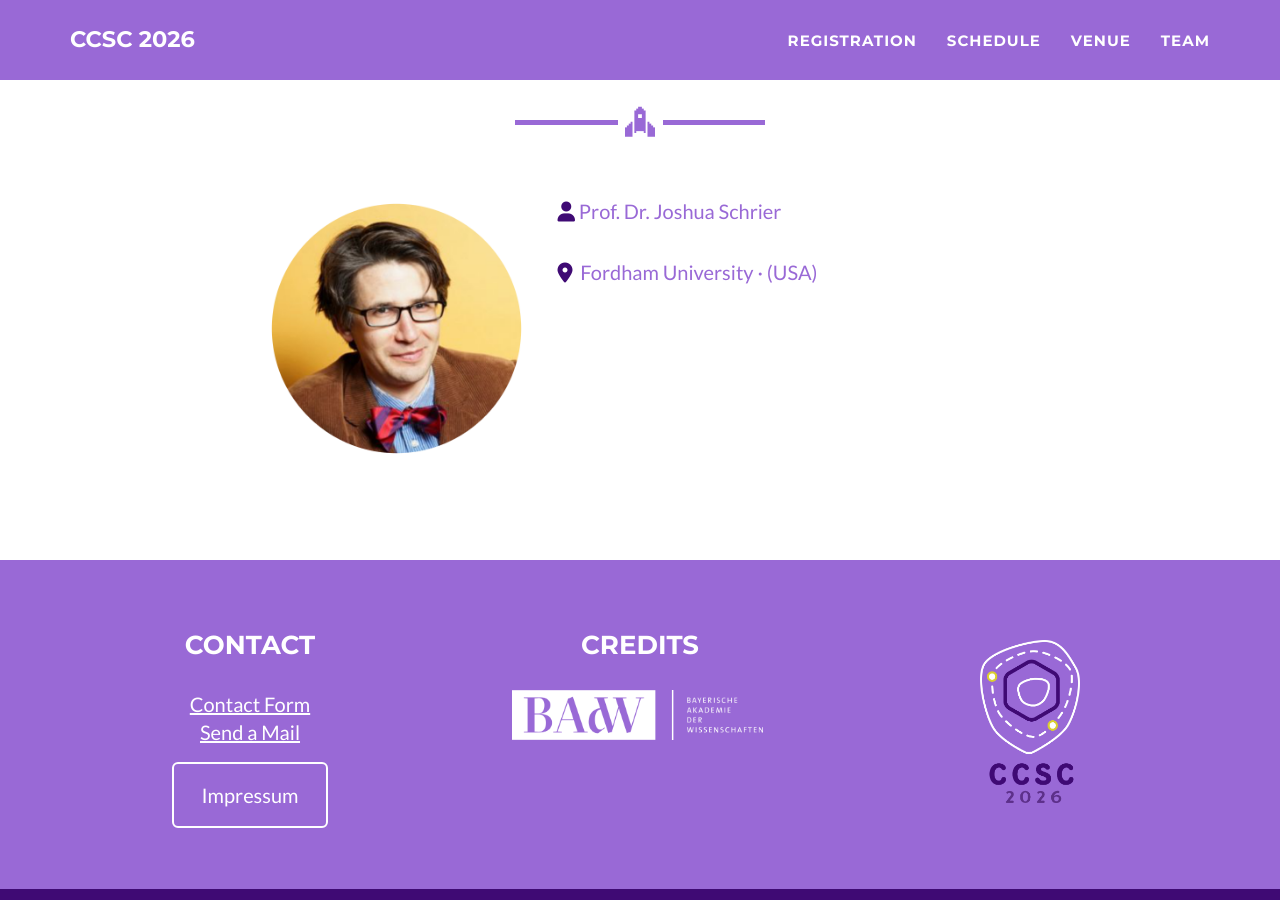
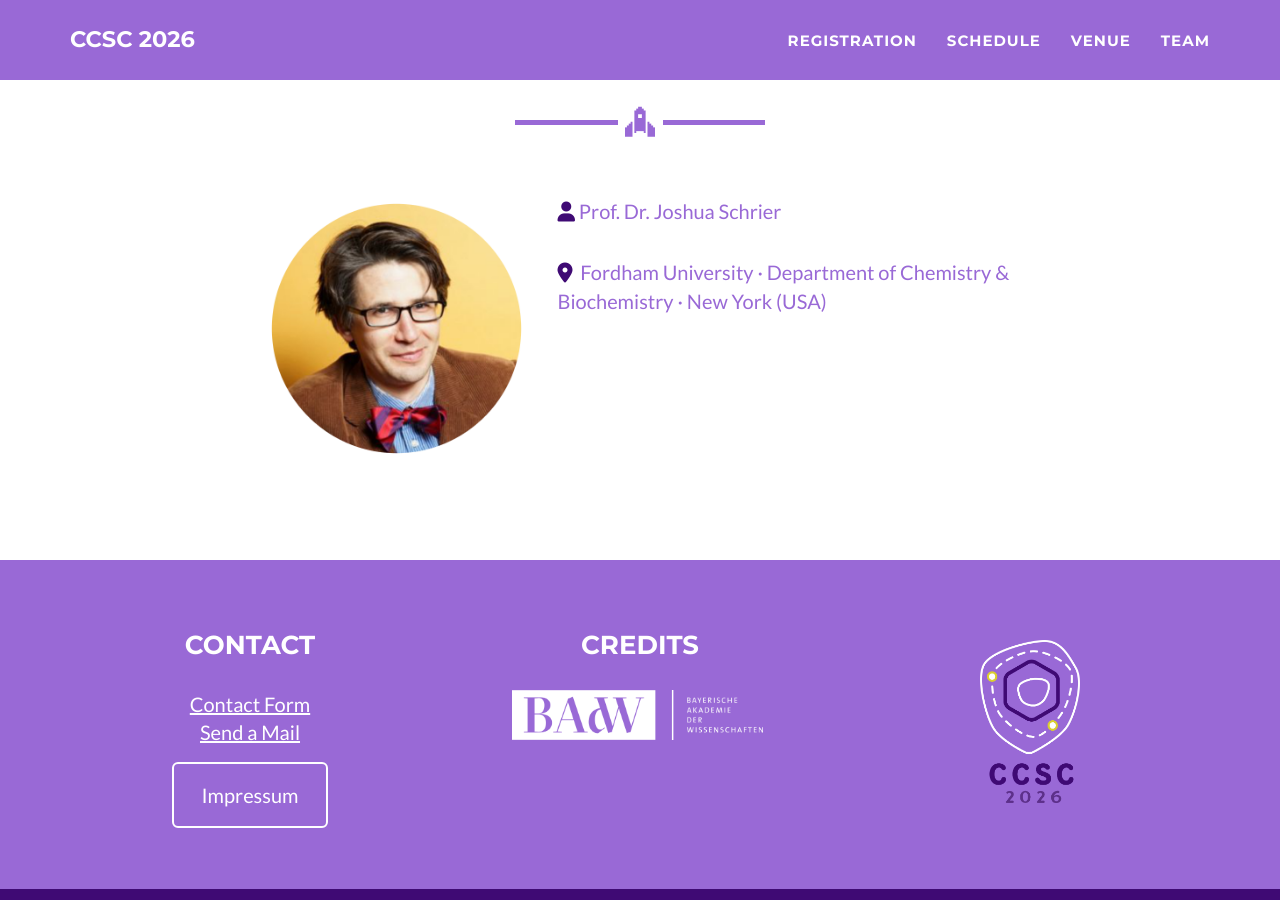
Before and after one commit to ccsc2026/ccsc2026.github.io, a Jekyll site: the page built from talks/schrier.md, in a window 1280 px wide and 900 px high, scrolled down 919 px. Built offline with Jekyll 4.4.1, drawn with Linux system fonts in a browser that asks for light colours.

Commit message:
Update schrier.md

```diff
--- a/talks/schrier.md
+++ b/talks/schrier.md
@@ -5,7 +5,7 @@ talknumber: D07
 talktime: '10.-13.03.2026, 15:00 – 15:30'
 speaker: Prof. Dr. Joshua Schrier
 img: 'Schrier, Joshua.png'
-location: 'Fordham University · (USA)'
+location: 'Fordham University · Department of Chemistry & Biochemistry · New York (USA)'
 title: 'Agentic workflows for exploring the chemical space of lanthanide/actinide extractants'
 authors: 'J. Schrier'
 abstract: [
```
